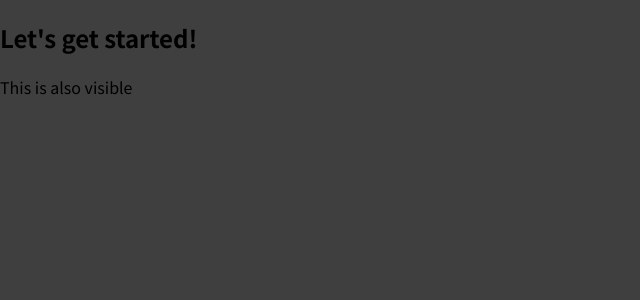
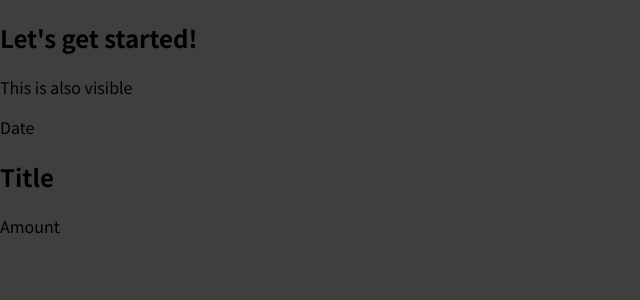
Before and after one commit to dominici94/react-course, a JavaScript app in the folder 01-starting-setup/: page / in a window 1280 px wide. Shown: the top 300 px of the page, without its empty margins (0-640 px from the left). Built offline with nearby package versions, Linux system fonts and the light colour scheme.

Commit message:
custom component

```diff
--- a/01-starting-setup/src/App.js
+++ b/01-starting-setup/src/App.js
@@ -1,8 +1,11 @@
+import ExpenseItem from "./components/ExpenseItem";
+
 function App() {
   return (
     <div>
       <h2>Let's get started!</h2>
       <p>This is also visible</p>
+      <ExpenseItem></ExpenseItem>
     </div>
   );
 }
--- /dev/null
+++ b/01-starting-setup/src/components/ExpenseItem.js
@@ -0,0 +1,13 @@
+function ExpenseItem() {
+  return (
+    <div>
+      <div>Date</div>
+      <div>
+        <h2>Title</h2>
+        <div>Amount</div>
+      </div>
+    </div>
+  );
+}
+
+export default ExpenseItem;
```
